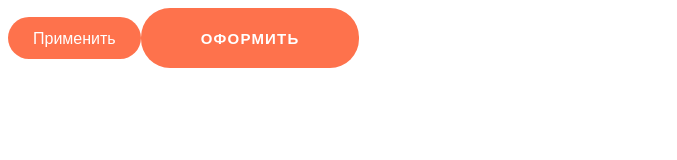
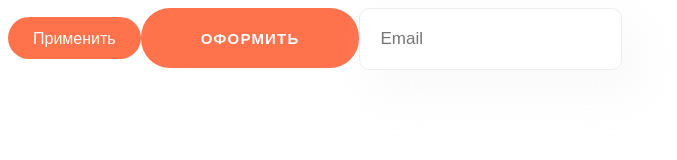
Before and after one commit to Cathereum/delivery-app, a React (Vite) app: page / in a window 1280 px wide. Shown: the top 160 px of the page, without its empty margins (0-677 px from the left). Built offline with nearby package versions, Linux system fonts and the light colour scheme.

Commit message:
Created a reusable styled Input component.

```diff
--- a/src/App.tsx
+++ b/src/App.tsx
@@ -1,4 +1,5 @@
 import { Button } from "./components/Button/Button";
+import { Input } from "./components/Input/Input";
 
 function App() {
   return (
@@ -7,6 +8,7 @@
       <Button size="big" onClick={() => console.log("press btn")}>
         Оформить
       </Button>
+      <Input placeholder="Email" />
     </>
   );
 }
--- /dev/null
+++ b/src/components/Input/Input.module.css
@@ -0,0 +1,11 @@
+.input {
+  font-size: 17px;
+  font-style: normal;
+  font-weight: 400;
+  color: var(--text-color);
+
+  border-radius: 10px;
+  border: 1px solid #eee;
+  box-shadow: 15px 20px 45px 0px rgba(233, 233, 233, 0.25);
+  padding: 20px;
+}
--- /dev/null
+++ b/src/components/Input/Input.tsx
@@ -0,0 +1,9 @@
+import { FC, InputHTMLAttributes } from "react";
+import styles from "./Input.module.css";
+import cn from "classnames";
+
+export interface InputProps extends InputHTMLAttributes<HTMLInputElement> {}
+
+export const Input: FC<InputProps> = ({ className, ...props }) => {
+  return <input className={cn(styles["input"], className)} {...props} />;
+};
```
